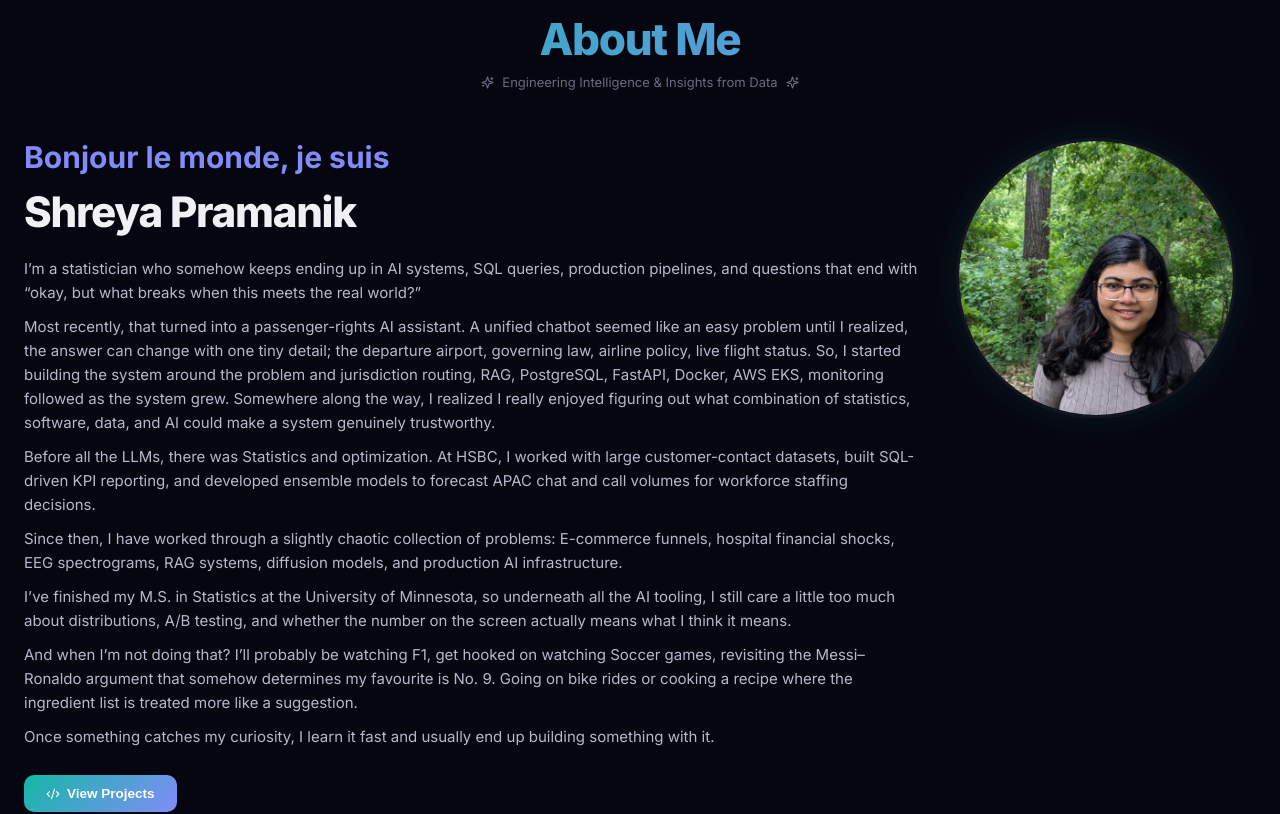
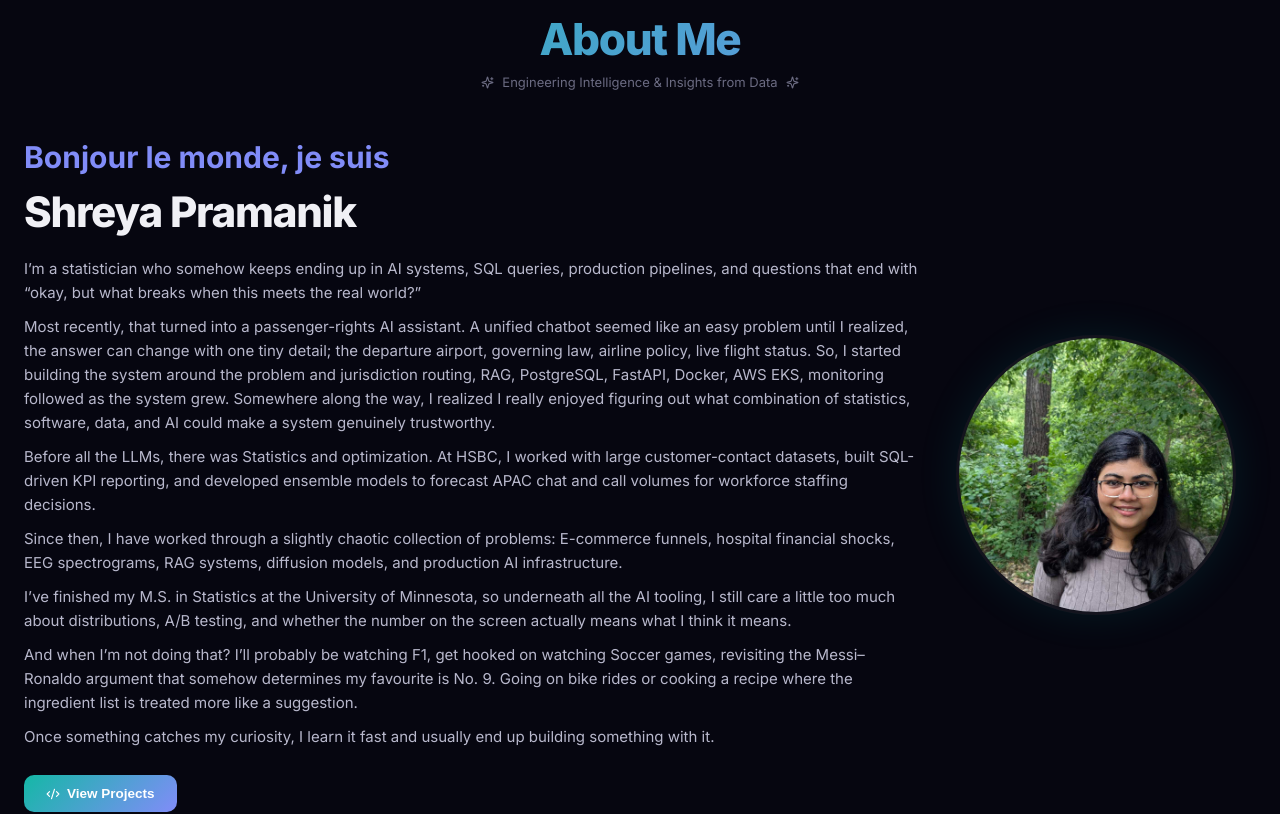
Before and after one commit to Shreya-bristi/portfolio-site, a React (Vite) app: page / in a window 1280 px wide. Shown: the part 880-1694 px from the top of the page. Built offline with nearby package versions, Linux system fonts and the light colour scheme.

Commit message:
Update Portfolio.jsx

```diff
--- a/src/Portfolio.jsx
+++ b/src/Portfolio.jsx
@@ -306,7 +306,7 @@ export default function Portfolio() {
             </p>
           </div>
 
-          <div style={{ display: "grid", gridTemplateColumns: "minmax(0, 1fr) 300px", gap: 36, alignItems: "start" }}>
+          <div style={{ display: "grid", gridTemplateColumns: "minmax(0, 1fr) 300px", gap: 36, alignItems: "center" }}>
             {/* Left: Flickering greeting + English name + bio */}
             <div>
               {/* Flickering Hello World in multiple languages */}
```
